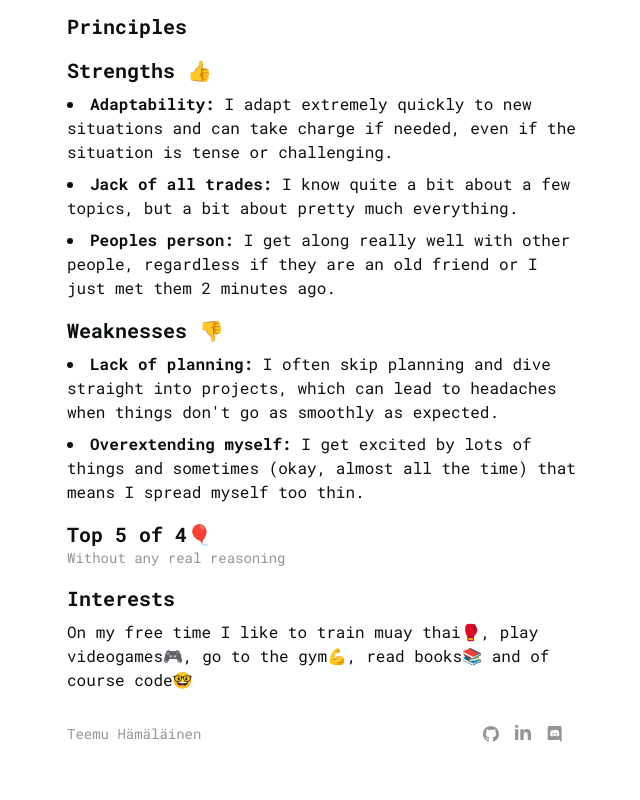
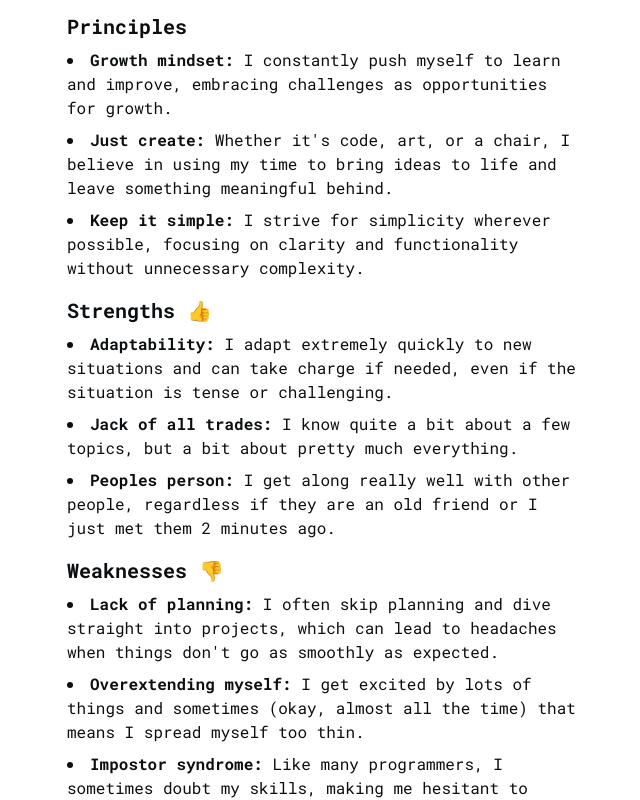
Before and after one commit to temevh/minimalisticPort, a Next.js app: page /manual in a window 1280 px wide. Shown: the part 300-1100 px from the top of the page, without its empty margins (317-957 px from the left). Before the commit the page ends 1060 px from the top, so only its background shows below. Built offline with nearby package versions, Linux system fonts and the light colour scheme.

Commit message:
principles added

```diff
--- a/src/app/manual/components/Interests.jsx
+++ b/src/app/manual/components/Interests.jsx
@@ -3,8 +3,9 @@ const Interests = () => {
     <>
       <p className="text-xl font-bold mt-4 mb-2">Interests</p>
       <p>
-        On my free time I like to train muay thai🥊, play videogames🎮, go to
-        the gym💪, read books📚 and of course code🤓
+        In my free time, I enjoy Muay Thai🥊, gaming🎮, gym💪, reading📚, and
+        coding🤓. Lately, I've been learning Korean and exploring Korean media
+        to prepare for my spring 2025 student exchange.
       </p>
     </>
   );
--- a/src/app/manual/components/Principles.jsx
+++ b/src/app/manual/components/Principles.jsx
@@ -2,6 +2,21 @@ const Principles = () => {
   return (
     <>
       <p className="text-xl font-bold mt-4 mb-2">Principles</p>
+      <li className="mb-2">
+        <span className="font-bold">Growth mindset: </span> I constantly push
+        myself to learn and improve, embracing challenges as opportunities for
+        growth.
+      </li>
+      <li className="mb-2">
+        <span className="font-bold">Just create: </span> Whether it's code, art,
+        or a chair, I believe in using my time to bring ideas to life and leave
+        something meaningful behind.
+      </li>
+      <li className="mb-2">
+        <span className="font-bold">Keep it simple: </span> I strive for
+        simplicity wherever possible, focusing on clarity and functionality
+        without unnecessary complexity.
+      </li>
     </>
   );
 };
--- a/src/app/manual/components/StrenWeak.jsx
+++ b/src/app/manual/components/StrenWeak.jsx
@@ -28,6 +28,11 @@ const StrenWeak = () => {
         by lots of things and sometimes (okay, almost all the time) that means I
         spread myself too thin.
       </li>
+      <li className="mb-2">
+        <span className="font-bold">Impostor syndrome:</span> Like many
+        programmers, I sometimes doubt my skills, making me hesitant to suggest
+        improvements for example.
+      </li>
     </div>
   );
 };
```
